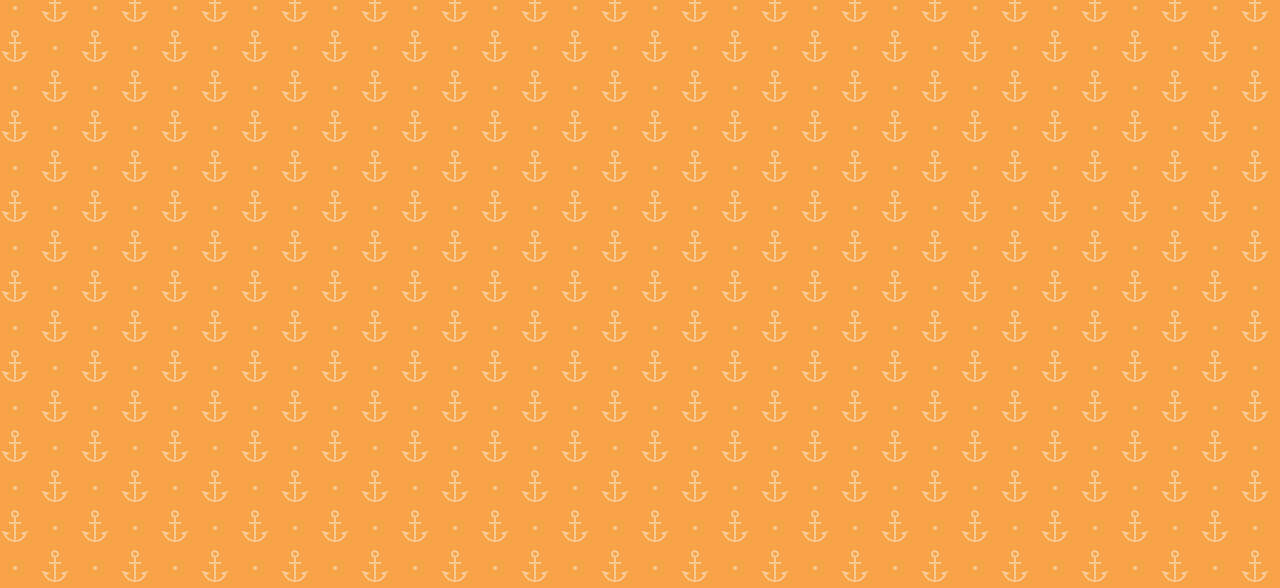
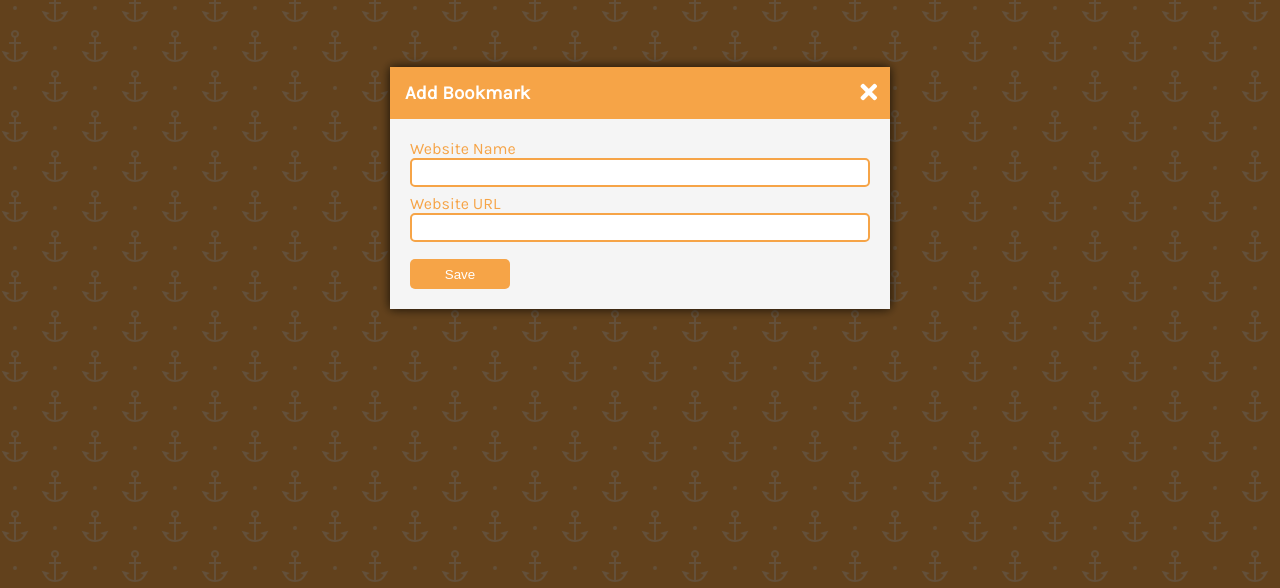
Before and after one commit to daniel-castilho/book-keeper, a plain HTML site: page index.html in a window 1280 px wide. Shown: the part 212-800 px from the top of the page. Drawn offline with Linux system fonts and the light colour scheme.

Commit message:
Building Modal

```diff
--- a/index.html
+++ b/index.html
@@ -35,6 +35,30 @@
       </div>
     </div>
   </div>
+  <!-- Modal -->
+  <div class="modal-container show-modal" id="modal">
+    <div class="modal">
+      <i class="fas fa-times close-icon" id="close-modal"></i>
+      <div class="modal-header">
+        <h3>Add Bookmark</h3>
+      </div>
+      <div class="modal-content">
+        <form id="bookmark">
+          <!-- Website Name -->
+          <div class="form-group">
+            <label for="website-name" class="form-label">Website Name</label>
+            <input type="text" class="form-input" id="website-name">
+          </div>
+          <!-- Website URL -->
+          <div class="form-group">
+            <label for="website-url" class="form-label">Website URL</label>
+            <input type="text" class="form-input" id="website-url">
+          </div>
+          <button type="submit">Save</button>
+        </form>
+      </div>
+    </div>
+  </div>
   <!-- Script  -->
   <script src="script.js"></script>
 </body>
--- a/style.css
+++ b/style.css
@@ -87,6 +87,106 @@ a:active {
   vertical-align: sub;
 }
 
+/* Modal */
+.modal-container {
+  background: rgba(0, 0, 0, 0.6);
+  display: none;
+  position: fixed;
+  top: 0;
+  left: 0;
+  right: 0;
+  bottom: 0;
+}
+
+.show-modal {
+  display: flex;
+  justify-content: center;
+  align-items: center;
+}
+
+.modal {
+  background: white;
+  box-shadow: 0 0 10px rgba(0, 0, 0, 0.8);
+  max-width: 95%;
+  width: 500px;
+  animation: modalopen 1s;
+}
+
+@keyframes modalopen {
+  from {
+    opacity: 0;
+  }
+
+  to {
+    opacity: 1;
+  }
+}
+
+.close-icon {
+  float: right;
+  color: white;
+  font-size: 24px;
+  position: relative;
+  top: 13px;
+  right: 13px;
+  cursor: pointer;
+}
+
+.modal-header {
+  background: var(--primary-color);
+  color: white;
+  padding: 15px;
+}
+
+h3 {
+  margin: 0;
+}
+
+.modal-content {
+  padding: 20px;
+  background: whitesmoke;
+}
+
+/* Form */
+.form-group {
+  height: 55px;
+}
+
+.form-input {
+  width: 97%;
+  padding: 5px;
+  border: 2px solid var(--primary-color);
+  border-radius: var(--border-radius);
+  display: block;
+  outline: none;
+}
+
+.form-label {
+  color: var(--primary-color);
+  display: block;
+}
+
+button {
+  cursor: pointer;
+  color: white;
+  background: var(--primary-color);
+  height: 30px;
+  width: 100px;
+  border: none;
+  border-radius: var(--border-radius);
+  margin-top: 10px;
+}
+
+button:hover {
+  filter: brightness(110%);
+}
+
+button:focus {
+  outline: none;
+}
+
+
+
 /* Media Query: Large Smartphone (vertical) */
 @media screen and (max-width: 600px) {
   .container {
```
